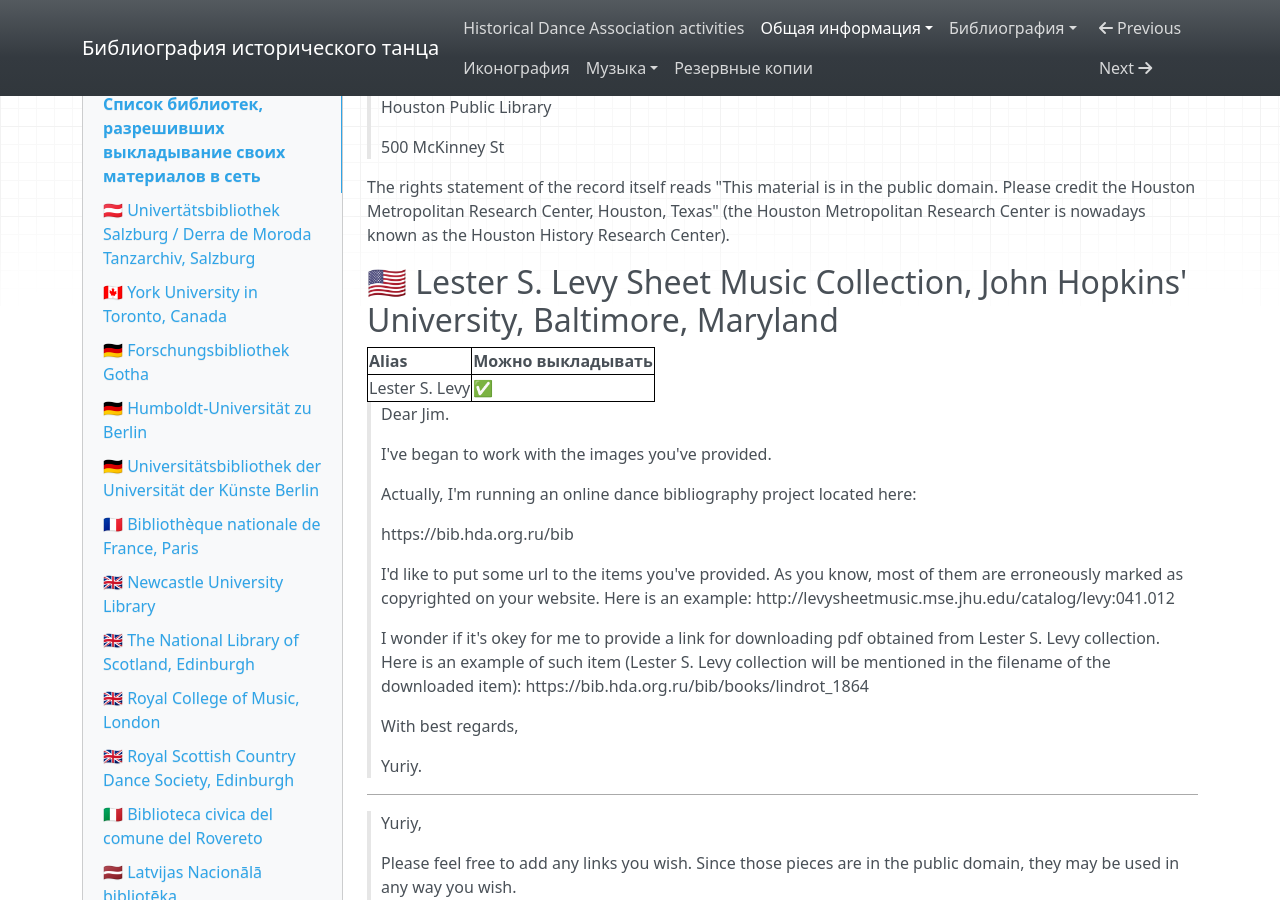
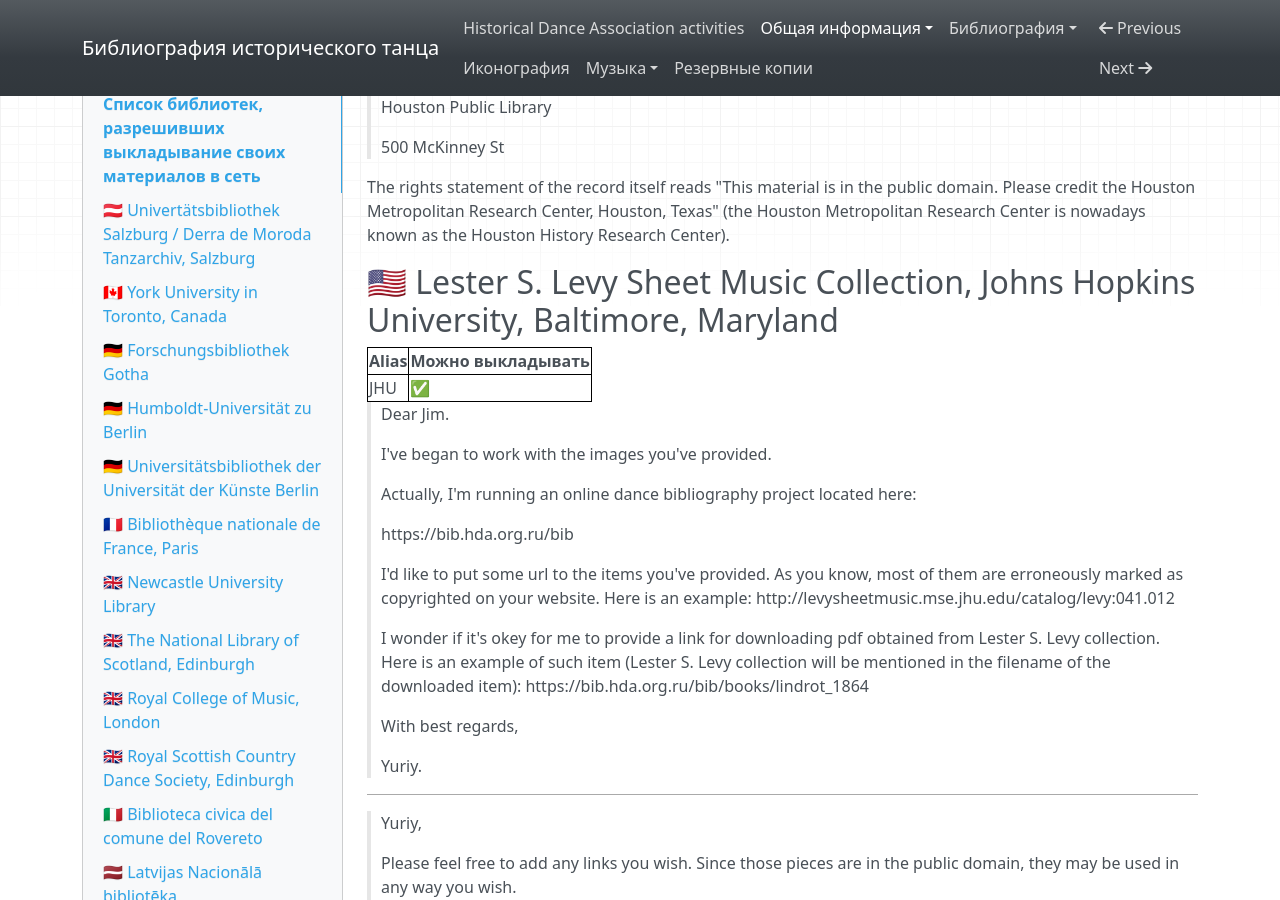
Before and after one commit to hda-technical/dancebooks, an MkDocs documentation site: the page built from docs/common/libraries.md, in a window 1280 px wide and 900 px high, scrolled down 9985 px. Built offline with MkDocs 1.6.1, drawn with Linux system fonts in a browser that asks for light colours; nearby versions of some CDN libraries; some of the changed text lies outside the part shown.

Commit message:
Refer to Lester. S. Levy collection copies as to just _JHU copy_

```diff
--- a/docs/common/libraries.md
+++ b/docs/common/libraries.md
@@ -504,11 +504,11 @@ The rights statement of the record itself reads
 "This material is in the public domain. Please credit the Houston Metropolitan Research Center, Houston, Texas"
 (the Houston Metropolitan Research Center is nowadays known as the Houston History Research Center).
 
-## 🇺🇸 Lester S. Levy Sheet Music Collection, John Hopkins' University, Baltimore, Maryland { #Lester-S.-Levy }
+## 🇺🇸 Lester S. Levy Sheet Music Collection, Johns Hopkins University, Baltimore, Maryland { #JHU }
 
 | Alias | Можно выкладывать |
 | --- | --- |
-| Lester S. Levy | ✅ |
+| JHU | ✅ |
 
 > Dear Jim.
 >
```
Also changed, not shown: 5 other files.
